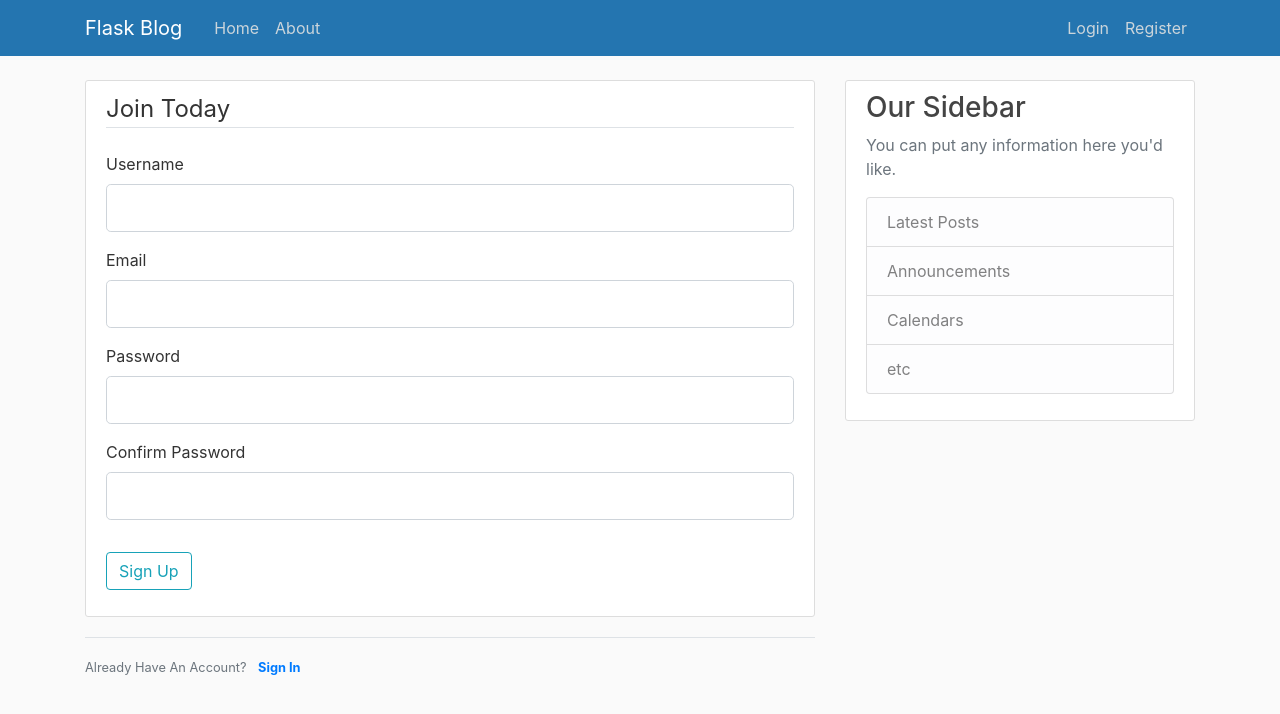
After one commit to Anand987/Blog-major, a Flask app: page /register in a window 1280 px wide. The commit adds this page. Shown: the top 714 px of the page. Run offline with Flask 2, Linux system fonts and the light colour scheme; some libraries are stand-ins or nearby versions.

Commit message:
Forms v1.0

```diff
--- a/flaskblog.py
+++ b/flaskblog.py
@@ -1,35 +1,61 @@
-from flask import Flask, escape, request, render_template, url_for
+from flask import Flask, escape, request, render_template, url_for, flash, redirect
+from forms import RegistrationForm, LoginForm
+
 app = Flask(__name__)
 
+app.config["SECRET_KEY"] = "cf5474b50d404e0ec27af66d181d3b4e"
+
 posts = [
-   {
-      'author': 'Anand Sharma',
-      'title': 'Blog post 1',
-      'content': 'First post content',
-      'date_posted': 'April 28, 2020'
-   },
-   {
-      'author': 'John Doe',
-      'title': 'Blog post 2',
-      'content': 'Second post content',
-      'date_posted': 'April 30, 2020'
-   },
-   {
-      'author': 'Soham Nathani',
-      'title': 'Blog post 3',
-      'content': 'Third post content',
-      'date_posted': 'May 1, 2020'
-   },
+    {
+        "author": "Anand Sharma",
+        "title": "Blog post 1",
+        "content": "First post content",
+        "date_posted": "April 28, 2020",
+    },
+    {
+        "author": "John Doe",
+        "title": "Blog post 2",
+        "content": "Second post content",
+        "date_posted": "April 30, 2020",
+    },
+    {
+        "author": "Soham Nathani",
+        "title": "Blog post 3",
+        "content": "Third post content",
+        "date_posted": "May 1, 2020",
+    },
 ]
 
-@app.route('/')
-@app.route('/home')
+# HOME ROUTE
+@app.route("/")
+@app.route("/home")
 def home():
-   return render_template('home.html', posts=posts)
+    return render_template("home.html", posts=posts)
 
-@app.route('/about')
+
+# ABOUT ROUTE
+@app.route("/about")
 def about():
-   return render_template('about.html', title='About')
+    return render_template("about.html", title="About")
 
-if __name__ == '__main__':
+
+# REGISTER ROUTE
+@app.route("/register", methods=["GET", "POST"])
+def register():
+    form = RegistrationForm()
+    if form.validate_on_submit():
+        flash(f"Account created for {form.username.data}!", "success")
+        return redirect(url_for("home"))
+    return render_template("register.html", title="Register", form=form)
+
+
+# LOGIN ROUTE
+@app.route("/login")
+def login():
+    form = LoginForm()
+    return render_template("login.html", title="Login", form=form)
+
+
+# STARTING A SERVER
+if __name__ == "__main__":
     app.run(debug=True)
--- /dev/null
+++ b/forms.py
@@ -0,0 +1,22 @@
+from flask_wtf import FlaskForm
+from wtforms import StringField, PasswordField, SubmitField, BooleanField
+from wtforms.validators import DataRequired, Length, Email, EqualTo
+
+
+class RegistrationForm(FlaskForm):
+    username = StringField(
+        "Username", validators=[DataRequired(), Length(min=2, max=20)]
+    )
+    email = StringField("Email", validators=[DataRequired(), Email()])
+    password = PasswordField("Password", validators=[DataRequired()])
+    confirm_password = PasswordField(
+        "Confirm Password", validators=[DataRequired(), EqualTo(password)]
+    )
+    submit = SubmitField("Sign Up")
+
+
+class LoginForm(FlaskForm):
+    email = StringField("Email", validators=[DataRequired(), Email()])
+    password = PasswordField("Password", validators=[DataRequired()])
+    remember = BooleanField("Remember me")
+    submit = SubmitField("Login")
--- a/templates/layout.html
+++ b/templates/layout.html
@@ -28,7 +28,7 @@
   <body>
     <header class="site-header">
       <!-- <div style="height: 10px; background-color: #0d47a1;" class="fixed-top"></div> -->
-      <nav class="navbar navbar-expand-md navbar-dark bg-primary fixed-top">
+      <nav class="navbar navbar-expand-md navbar-dark fixed-top" style="background-color: #2475B0;">
         <div class="container">
           <a class="navbar-brand mr-4" href="/">Flask Blog</a>
           <button
@@ -60,6 +60,15 @@
     <main role="main" class="container">
         <div class="row">
           <div class="col-md-8">
+            {% with messages = get_flashed_messages(with_categories=true) %}
+              {% if messages %}
+                {% for category, message in messages %}
+                  <div class="alert alert-{{ category }}">
+                    {{ message }}
+                  </div>
+                {% endfor %}
+              {% endif %}
+            {% endwith %}
             {% block content %}{% endblock %}
           </div>
           <div class="col-md-4">
--- /dev/null
+++ b/templates/register.html
@@ -0,0 +1,35 @@
+{% extends "layout.html" %} {% block content %}
+<div class="content-section">
+  <form action="" method="post">
+    {{ form.hidden_tag() }}
+    <fieldset class="form-group">
+      <legend class="border-bottom mb-4">Join Today</legend>
+      <div class="form-group">
+        {{ form.username.label(class="form-control-label") }} {{
+        form.username(class="form-control form-control-lg") }}
+      </div>
+      <div class="form-group">
+        {{ form.email.label(class="form-control-label") }} {{
+        form.email(class="form-control form-control-lg") }}
+      </div>
+      <div class="form-group">
+        {{ form.password.label(class="form-control-label") }} {{
+        form.password(class="form-control form-control-lg") }}
+      </div>
+      <div class="form-group">
+        {{ form.confirm_password.label(class="form-control-label") }} {{
+        form.confirm_password(class="form-control form-control-lg") }}
+      </div>
+    </fieldset>
+    <div class="form-group">
+      {{ form.submit(class="btn btn-outline-info") }}
+    </div>
+  </form>
+</div>
+<div class="border-top pt-3 mb-3">
+  <small class="text-muted">
+    Already Have An Account?
+    <a class="ml-2 font-weight-bold" href="{{ url_for('login') }}">Sign In</a>
+  </small>
+</div>
+{% endblock content %}
```
Also changed, not shown: templates/login.html (added).
